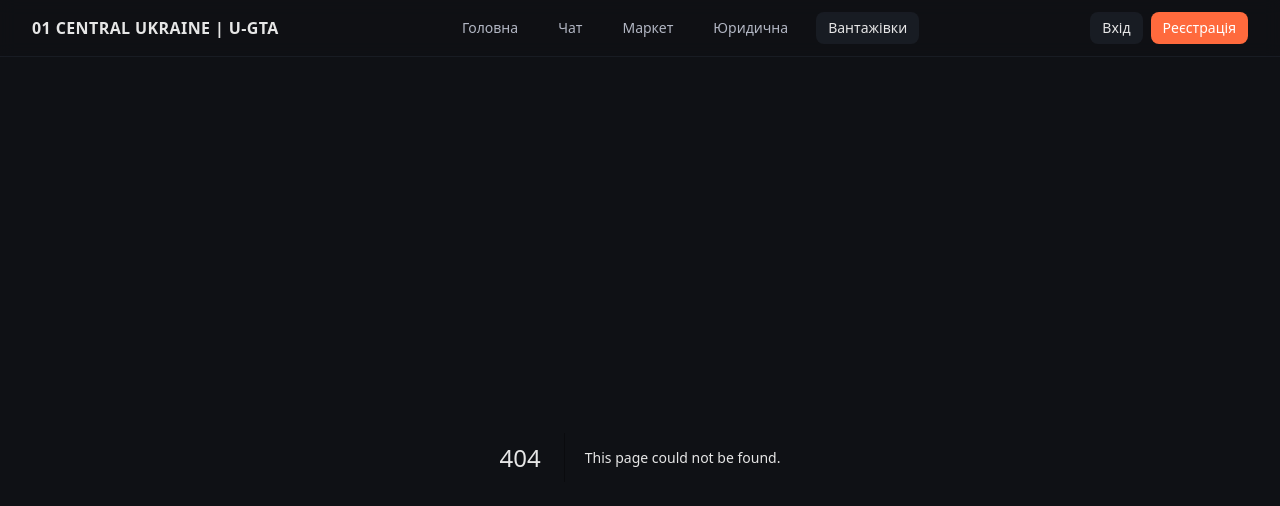
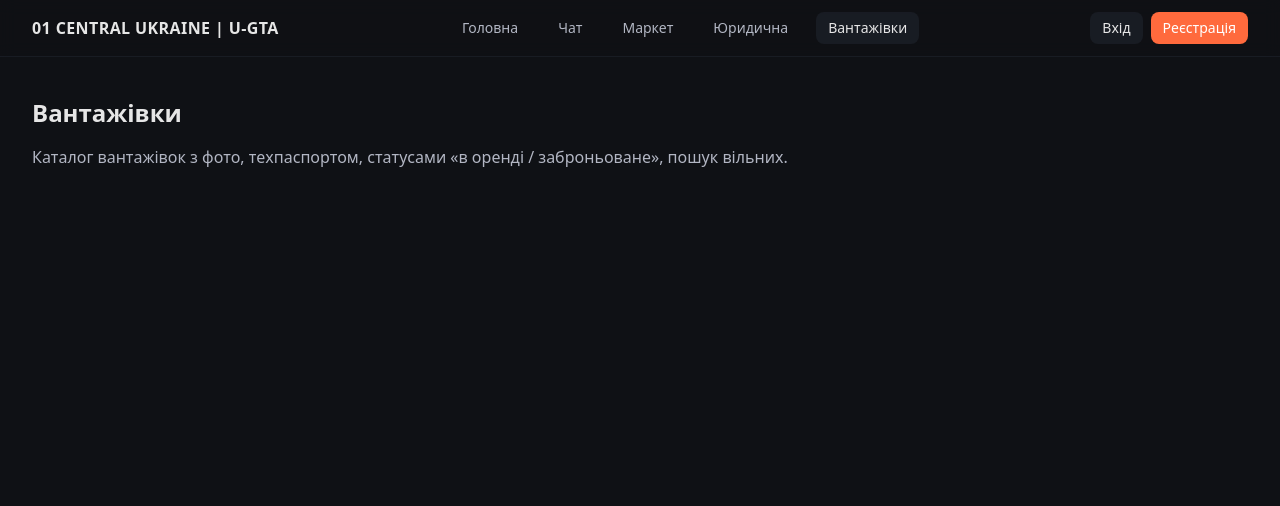
Before and after one commit to specbizon-eng/ugta-companies, a Next.js app: page /trucks in a window 1280 px wide. Before the commit this address had no page. Shown: the top 506 px of the page. Built offline with nearby package versions, Linux system fonts and the light colour scheme.

Commit message:
Create page.tsx

```diff
--- /dev/null
+++ b/src/app/trucks/page.tsx
@@ -0,0 +1,10 @@
+export default function Page() {
+  return (
+    <div className="container py-10">
+      <h2 className="text-2xl font-bold mb-4">Вантажівки</h2>
+      <p className="text-text-muted">
+        Каталог вантажівок з фото, техпаспортом, статусами «в оренді / заброньоване», пошук вільних.
+      </p>
+    </div>
+  );
+}
```
